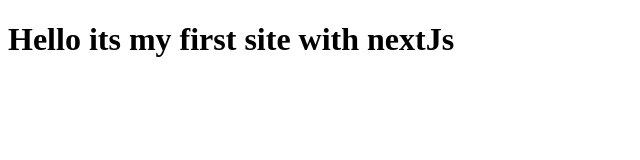
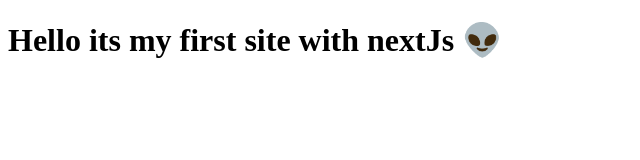
Before and after one commit to F1alencar/clone-tabnews, a Next.js app: page / in a window 1280 px wide. Shown: the top 160 px of the page, without its empty margins (0-640 px from the left). Built offline with nearby package versions, Linux system fonts and the light colour scheme.

Commit message:
Fixed hello world text

```diff
--- a/pages/index.js
+++ b/pages/index.js
@@ -1,7 +1,7 @@
 function Home() {
 
     return <h1>
-      Hello its my first site with nextJs
+      Hello its my first site with nextJs 👽
     </h1>
 }
 
```
